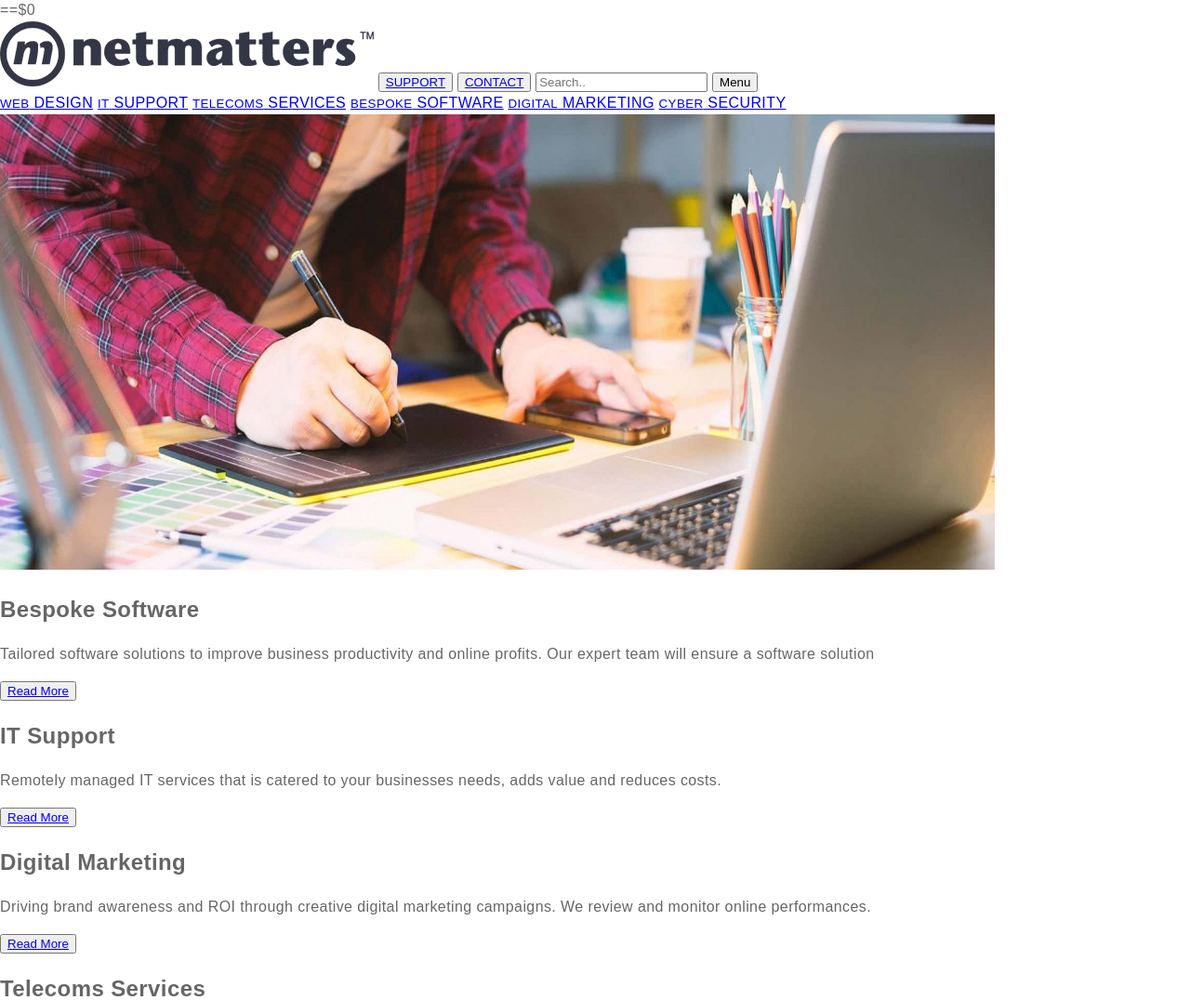
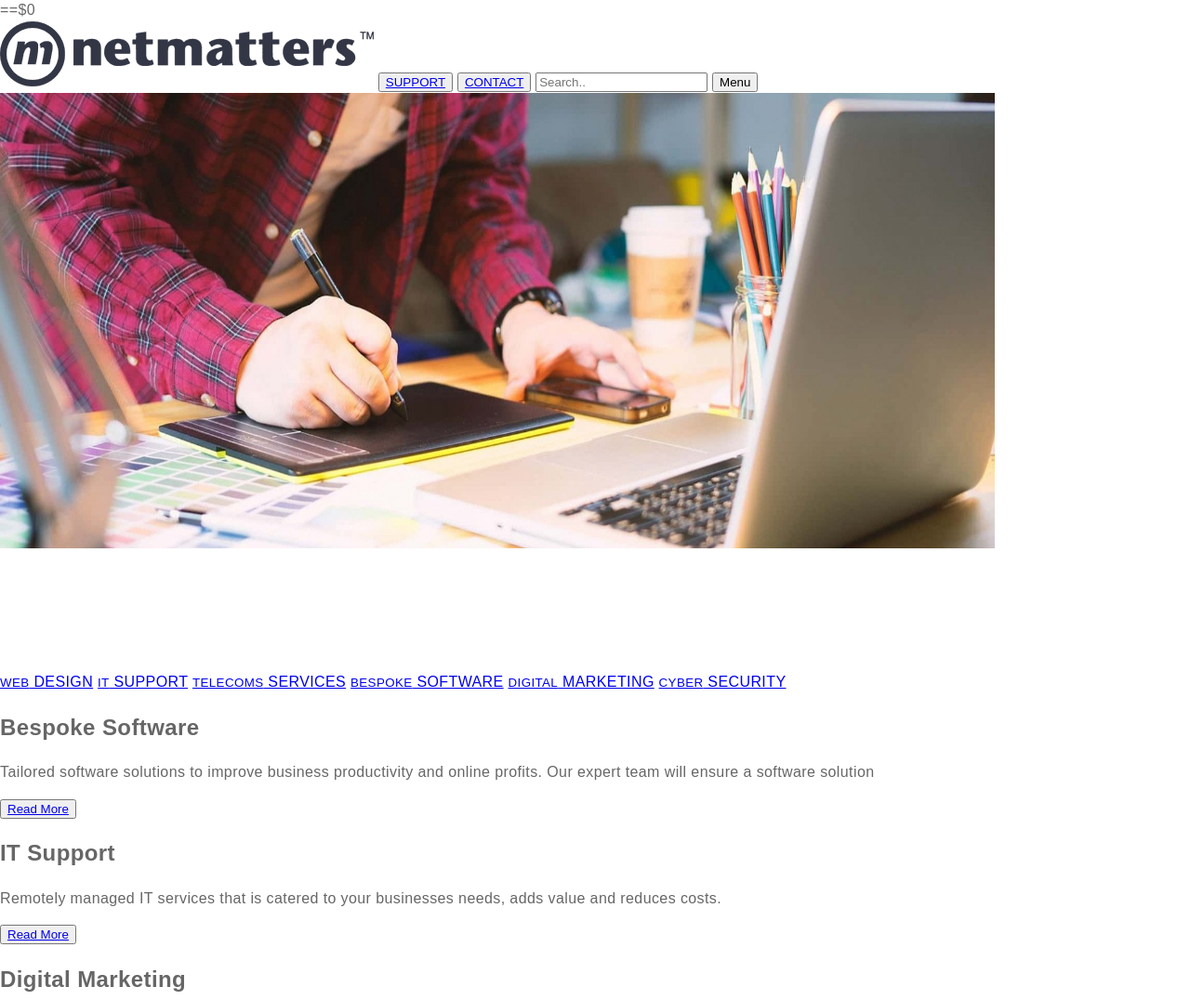
Before and after one commit to Bellybones-inc/Netmatters-Website, a PHP site: page / in a window 1280 px wide. Shown: the top 1076 px of the page at 93% size. Run offline with PHP 8.4, Linux system fonts and the light colour scheme.

Commit message:
Corrected div tags page-parent and full-page + tidied header.

```diff
--- a/index.html
+++ b/index.html
@@ -14,8 +14,7 @@
         <div class="main-inner">
 
         <div class="page-parent">
-        <div class="full-page"></div>
-        </div>
+        <div class="full-page">
 
             <!-- start of header  -->
 
@@ -35,43 +34,20 @@
 
                <button class="dropbtn">Menu</button>
 
-          <!--  <div class=dropdown> -->
 
-          <!--  <button class="dropbtn">Menu</button> -->
 
-          <!-- The content of the dropdown menu.
+              <div class="hero-image-banner">
 
-               <div class="dropdown-content">
-                <ul>
-                 <a href="#">TRAINING</a>
-                  <li><a href="#">WEB DEVELOPER COURSE</a></li>
-                  <li><a href="#">SCS FREQUENTLY ASKED QUESTIONS</a></li>
-                  <li><a href="#">SCION COLLABORATORS</a></li>
+              <img class="hero-image" src="img/home-image1.jpeg" width="1070" height="490">
 
-                <a href="#">EVENTS</a>
-                  <li><a href="#">BUSINESS AUTOMATION SEMINAR</a></li>
+              </div>
 
-                <a href="#">OUR COMPANY</a>
-                  <li><a href="#">OUR CULTURE</a></li>
-                  <li><a href="#">OUR TEAM</a></li>
-                  <li><a href="#">OUR CAREERS</a></li>
-                  <li><a href="#">OUR BENEFITS</a></li>
-                  <li><a href="#">IT SUPPORT GREAT YARMOUTH</a></li>
 
-                <a href="#">OUR WORK</a>
-                  <li><a href="#">CASE STUDIES</a></li>
 
-                <a href="#">COVID RISK ASSESSMENTS</a>
-
-                <a href="#">CONTACT US</a>
-                  <li><a href="#">CAMRIDGE OFFICE</a></li>
-                  <li><a href="#">WYMONDHAM OFFICE</a></li>
-                  <li><a href="#">GREAT YARMOUTH OFFICE</a></li>
-
-                </ul>
              </div>
-      -->
             </header>
+           </div>
+          </div>
          </div>
        <!-- Logo header end -->
 
@@ -88,13 +64,6 @@
 
              </div>
 
-              <div class="hero-image-banner">
-
-              <img class="hero-image" src="img/home-image1.jpeg" width="1070" height="490">
-
-              </div>
-
-          </div>
 <!-- end of header -->
 
 <!-- Main content start -->
--- a/styles.css
+++ b/styles.css
@@ -51,3 +51,16 @@ Ignore for time being
   overflow-x: hidden;
   overflow-y: hidden;
 }
+
+.page-parent {
+  display: flex;
+  flex-direction: row;
+  height: 700px;
+}
+
+.full-page {
+  display: flex;
+  flex-direction: column;
+  min-height: 700px;
+  height: 100vh;
+}
```
Lines whose indentation alone changed are shown as unchanged.
